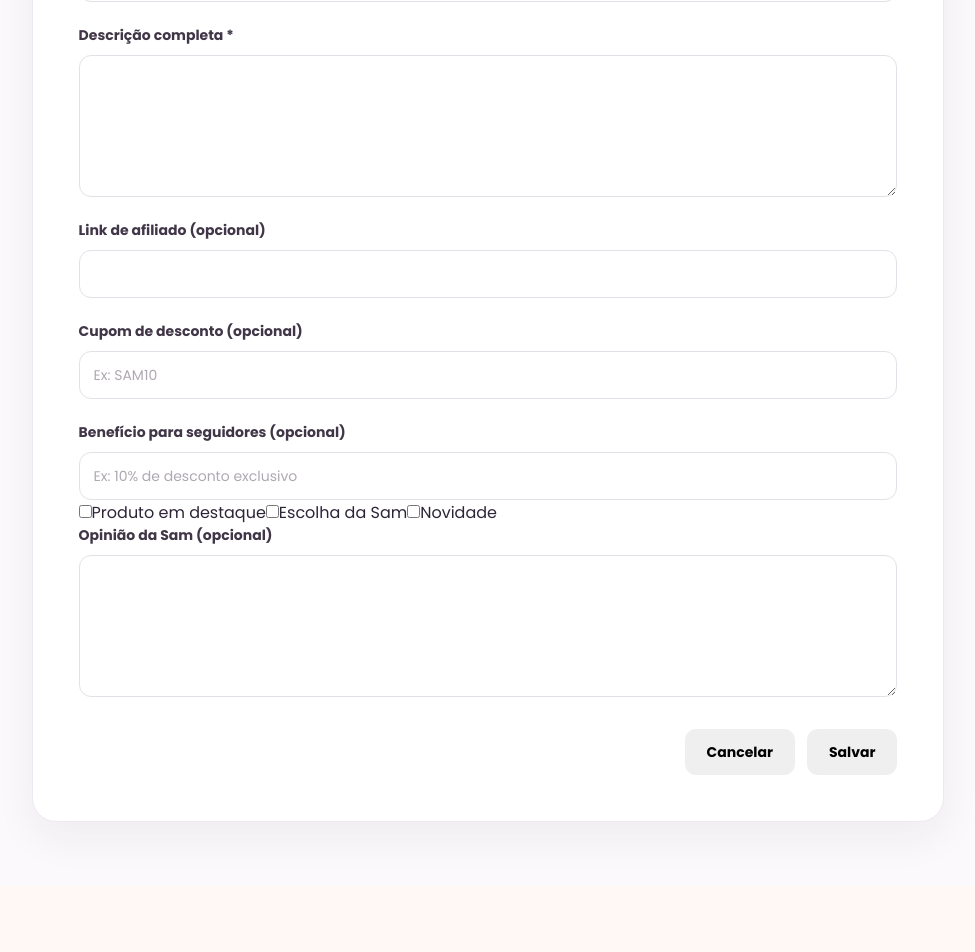
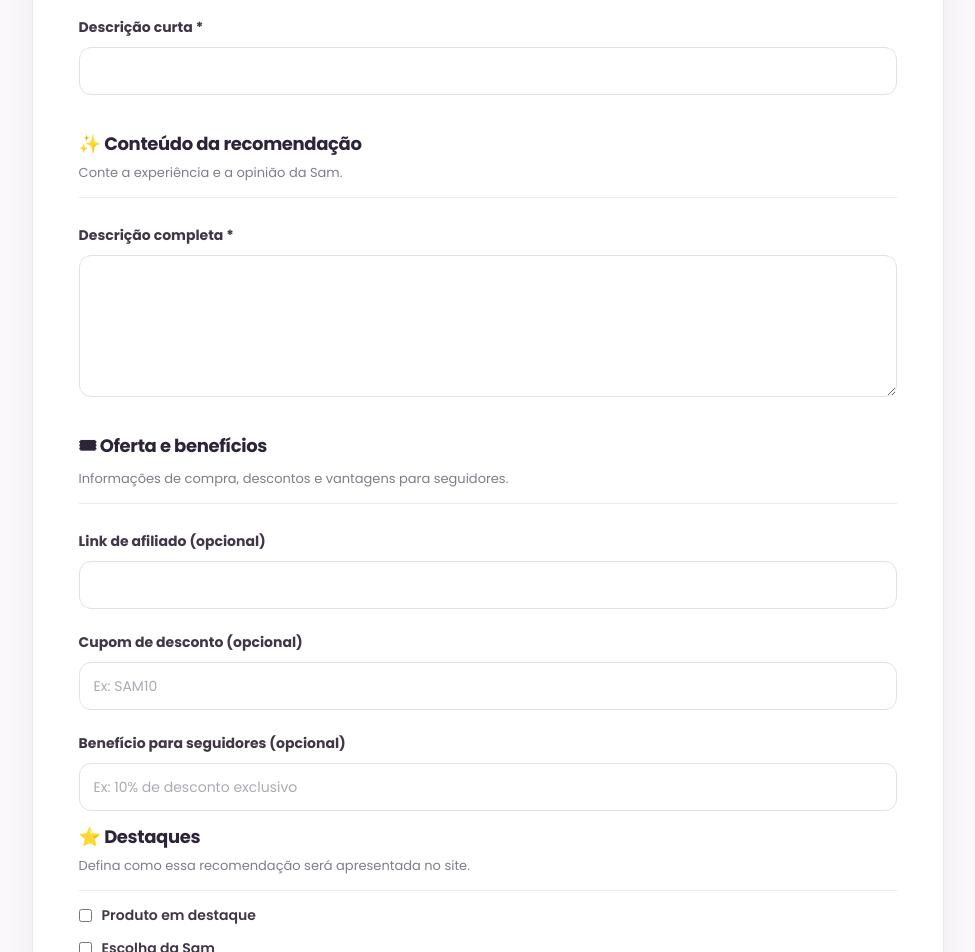
Before and after one commit to SamantaDev/dicasdasam, a React (Vite) app: page /admin/new-product in a window 1280 px wide. Shown: the part 840-1792 px from the top of the page, without its empty margins (278-1253 px from the left). Before the commit the page ends 1726 px from the top, so only its background shows below. Built offline with nearby package versions, Linux system fonts and the light colour scheme; no server answers; the database is empty; sample sign-in values are in the browser's storage.

Commit message:
Melhora estrutura visual do cadastro de produtos

```diff
--- a/src/pages/Admin/NewProduct/NewProduct.css
+++ b/src/pages/Admin/NewProduct/NewProduct.css
@@ -282,3 +282,47 @@
   color: #827b88;
   font-size: 14px;
 }
+
+.new-product__section-title {
+  grid-column: 1 / -1;
+  margin: 12px 0 4px;
+  padding-bottom: 14px;
+  border-bottom: 1px solid #eee8f0;
+}
+
+.new-product__section-title h2 {
+  margin: 0;
+  color: #2d2438;
+  font-size: 18px;
+  letter-spacing: -0.02em;
+}
+
+.new-product__section-title p {
+  margin: 6px 0 0;
+  color: #827b88;
+  font-size: 13px;
+}
+
+.new-product__section-title--full {
+  grid-column: 1 / -1;
+}
+.new-product__form > label {
+  display: flex;
+  align-items: center;
+  gap: 10px;
+  margin-top: 14px;
+  color: #403647;
+  font-size: 14px;
+  font-weight: 600;
+}
+
+.new-product__form > label + label {
+  margin-top: 12px;
+}
+.new-product__form > .new-product__field {
+  margin-top: 18px;
+}
+
+.new-product__form > label:last-of-type {
+  margin-bottom: 18px;
+}
--- a/src/pages/Admin/NewProduct/NewProduct.tsx
+++ b/src/pages/Admin/NewProduct/NewProduct.tsx
@@ -510,6 +510,18 @@ export default function NewProduct() {
 
             <div className="new-product__field">
 
+                <div className="new-product__section-title">
+
+  <h2>
+    📝 Informações principais
+  </h2>
+
+  <p>
+    Dados básicos da recomendação.
+  </p>
+
+</div>
+
 
               <label>
                 Nome *
@@ -780,6 +792,19 @@ export default function NewProduct() {
 
 
             </div>
+
+                        <div className="new-product__section-title new-product__section-title--full">
+
+  <h2>
+    ✨ Conteúdo da recomendação
+  </h2>
+
+  <p>
+    Conte a experiência e a opinião da Sam.
+  </p>
+
+</div>
+
                         <div className="new-product__field new-product__field--full">
 
 
@@ -810,7 +835,17 @@ export default function NewProduct() {
             </div>
 
 
+                <div className="new-product__section-title new-product__section-title--full">
 
+  <h2>
+    🎟 Oferta e benefícios
+  </h2>
+
+  <p>
+    Informações de compra, descontos e vantagens para seguidores.
+  </p>
+
+</div>
 
 
             <div className="new-product__field new-product__field--full">
@@ -918,7 +953,17 @@ export default function NewProduct() {
           </div>
 
 
+                <div className="new-product__section-title new-product__section-title--full">
 
+  <h2>
+    ⭐ Destaques
+  </h2>
+
+  <p>
+    Defina como essa recomendação será apresentada no site.
+  </p>
+
+</div>
 
 
           <label>
```
